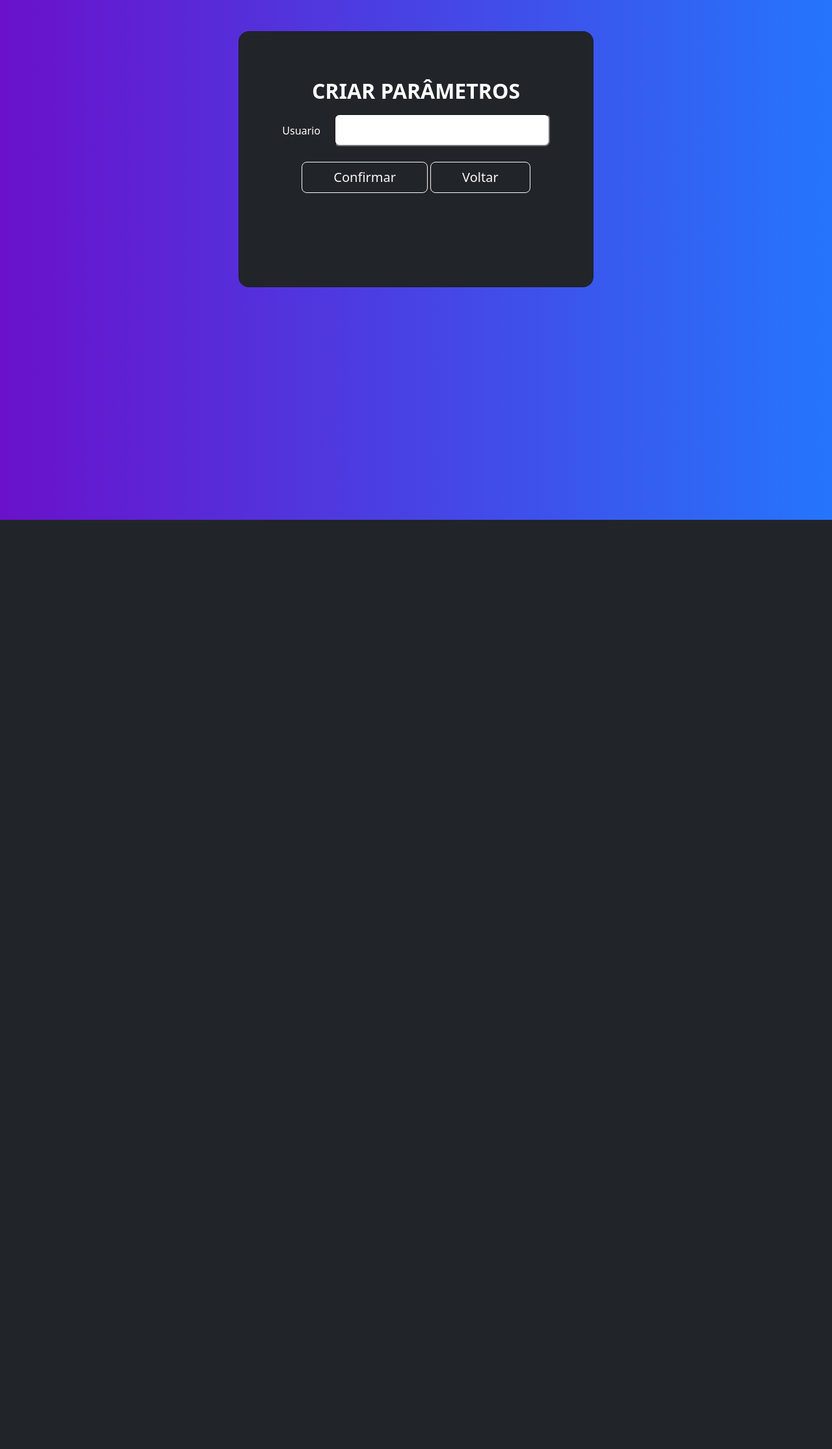
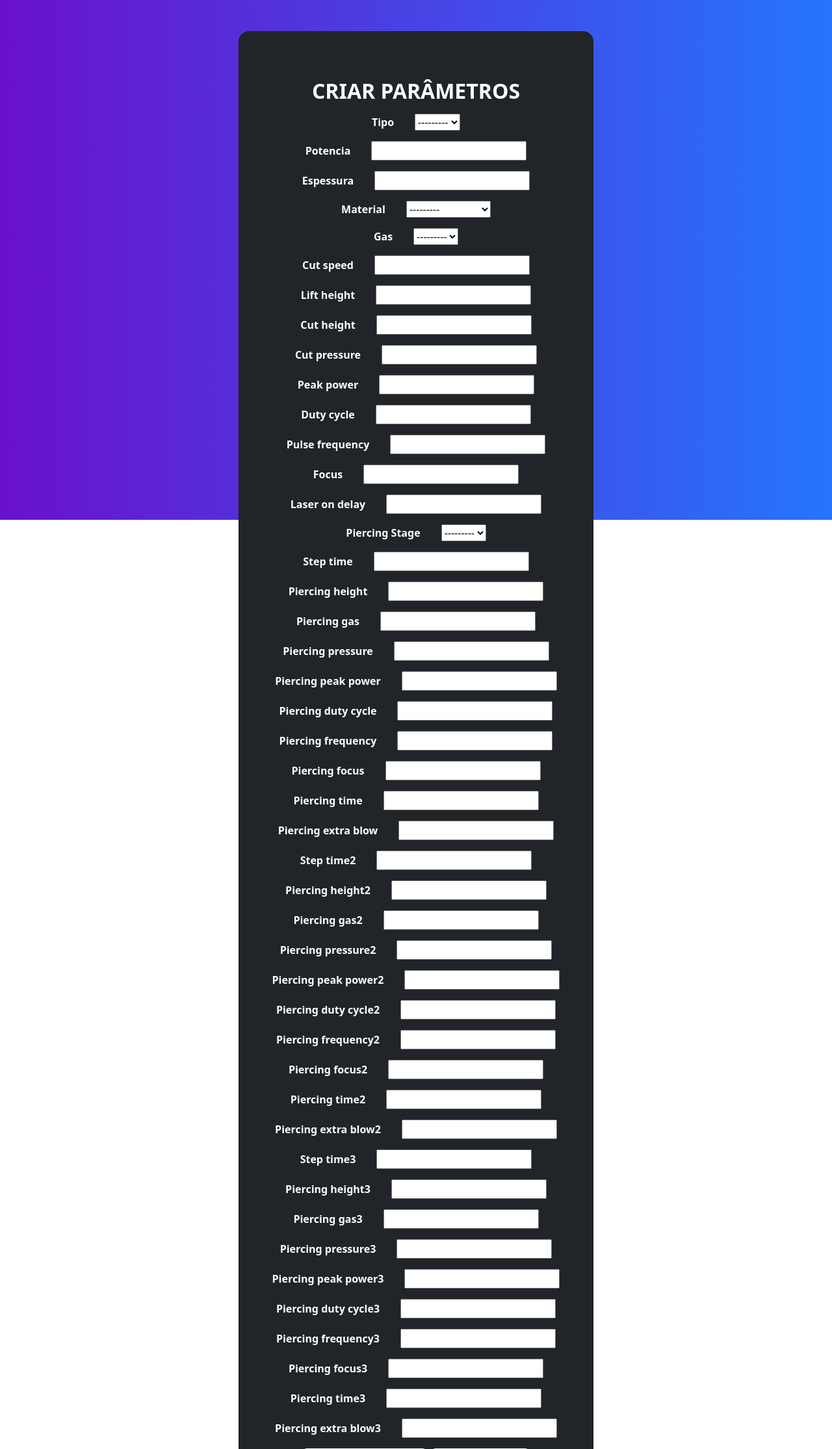
Before and after one commit to DiegoEvangelista15/LaserParameter, a Django app: page /criar_param/ in a window 1280 px wide. Shown: the part 85-2315 px from the top of the page at 65% size. Before the commit the page ends 885 px from the top, so only its background shows below. Run offline with Django 4.2, Linux system fonts and the light colour scheme.

Commit message:
list param e param create done

```diff
--- /dev/null
+++ b/main/forms.py
@@ -0,0 +1,8 @@
+from django import forms
+from .models import Parameter
+
+class ParameterForm(forms.ModelForm):
+
+    class Meta:
+        model = Parameter
+        exclude = ['']
--- a/main/templates/acessar_para.html
+++ b/main/templates/acessar_para.html
@@ -32,8 +32,8 @@
                     <label class="form-label" for="typePasswordX">Focus: {{ para.focus }}</label><p>
                     <label class="form-label" for="typePasswordX">Laser on Delay: {{ para.laser_on_delay }}</label><p>
                 </div>
-                pierce_stage
-                <h2>{{ para.pierce_stage }} </h2>
+                Pierce
+                <h4>{{ para.pierce_stage }} </h4>
 
                 {% if para.pierce_stage == '1'  %}
 
--- a/main/templates/criar_param.html
+++ b/main/templates/criar_param.html
@@ -1,5 +1,4 @@
-{% extends 'base.html' %}
-{% load static %}
+{% extends 'base.html' %} {% load static %}
 {% block title %}Create Parameter{% endblock title %}
 {% block content %}
 
@@ -7,31 +6,34 @@
   <div class="container py-5 h-100">
     <div class="row d-flex justify-content-center align-items-center h-00">
       <div class="col-12 col-md-8 col-lg-6 col-xl-15">
-          <div class="card bg-dark text-white" style="border-radius: 1rem;">
+        <div class="card bg-dark text-white" style="border-radius: 1rem">
           <div class="card-body p-5 text-center">
-
             <div class="mb-md-5 mt-md-4 pb-5">
-
-                <h2 class="fw-bold mb-2 text-uppercase"> Criar Parâmetros</h2>
-                  <p> </p>
-                  <p> </p>
-
-
-                <form action="#" method="post">
-                    {% csrf_token %}
-
-                <div class="form-outline form-white mb-4">
-                    <label class="form-label" for="typePasswordX">Usuario</label>&nbsp;&nbsp;&nbsp;&nbsp;
-                    <input type="text" name="username" class="form-control-lg">
+              <h2 class="fw-bold mb-2 text-uppercase">Criar Parâmetros</h2>
+              <p></p>
+              <p></p>
+              <form action="{% url 'criar_param' %}" method="post">
+                {% csrf_token %} {% for field in form %}
+                <div class="col-12 col-lg-12">
+                  <label for="{{ field.id_for_label }}">
+                    <b>{{ field.label }}</b>&emsp;&emsp;{{ field }}
+                  </label>
+                  <br />
+                  <p></p>
                 </div>
 
-                <button class="btn btn-outline-light btn-lg px-5" type="submit">Confirmar</button>
-                <a class="btn btn-outline-light btn-lg px-5" href="{% url 'main_page' %}">Voltar</a>
+                {% endfor %}
+                <button class="btn btn-outline-light btn-lg px-5" type="submit">
+                  Confirmar
+                </button>
+                <a
+                  class="btn btn-outline-light btn-lg px-5"
+                  href="{% url 'main_page' %}"
+                  >Voltar</a
+                >
+              </form>
             </div>
-              <div>
-
-              </div>
-
+            <div></div>
           </div>
         </div>
       </div>
@@ -39,4 +41,4 @@
   </div>
 </section>
 
-{% endblock  %}
+{% endblock %}
--- a/main/views.py
+++ b/main/views.py
@@ -2,8 +2,7 @@ from django.shortcuts import render, redirect, get_object_or_404, get_list_or_40
 from django.contrib import auth, messages
 from django.contrib.auth.models import User
 from main.models import Parameter
-
-
+from .forms import ParameterForm
 
 def index(request):
     return render(request, 'index.html')
@@ -48,9 +47,114 @@ def criar_usuario(request):
 def main_page(request):
     return render(request, 'pagina_principal.html')
 
-#TODO criar o criar parâmetro usar o FORM do Django
 def criar_param(request):
-    return render(request, 'criar_param.html')
+    form = ParameterForm(request.POST)
+    if form.is_valid():
+        # parâmetros base
+        tipo = request.POST['tipo']
+        potencia = request.POST['potencia']
+        espessura = request.POST['espessura']
+        material = request.POST['material']
+        gas = request.POST['gas']
+        cut_speed = form.cleaned_data['cut_speed']
+        lift_height = form.cleaned_data['lift_height']
+        cut_height = form.cleaned_data['cut_height']
+        cut_pressure = form.cleaned_data['cut_pressure']
+        peak_power = form.cleaned_data['peak_power']
+        duty_cycle = form.cleaned_data['duty_cycle']
+        pulse_frequency = form.cleaned_data['pulse_frequency']
+        focus = form.cleaned_data['focus']
+        laser_on_delay = form.cleaned_data['laser_on_delay']
+        pierce_stage = request.POST['pierce_stage']
+        # piercing 1
+        step_time = form.cleaned_data['step_time']
+        piercing_height = form.cleaned_data['piercing_height']
+        piercing_gas = form.cleaned_data['piercing_gas']
+        piercing_pressure = form.cleaned_data['piercing_pressure']
+        piercing_peak_power = form.cleaned_data['piercing_peak_power']
+        piercing_duty_cycle = form.cleaned_data['piercing_duty_cycle']
+        piercing_frequency = form.cleaned_data['piercing_frequency']
+        piercing_focus = form.cleaned_data['piercing_focus']
+        piercing_time = form.cleaned_data['piercing_time']
+        piercing_extra_blow = form.cleaned_data['piercing_extra_blow']
+        # piercing 1
+        step_time2 = form.cleaned_data['step_time2']
+        piercing_height2 = form.cleaned_data['piercing_height2']
+        piercing_gas2 = form.cleaned_data['piercing_gas2']
+        piercing_pressure2 = form.cleaned_data['piercing_pressure2']
+        piercing_peak_power2 = form.cleaned_data['piercing_peak_power2']
+        piercing_duty_cycle2 = form.cleaned_data['piercing_duty_cycle2']
+        piercing_frequency2 = form.cleaned_data['piercing_frequency2']
+        piercing_focus2 = form.cleaned_data['piercing_focus2']
+        piercing_time2 = form.cleaned_data['piercing_time2']
+        piercing_extra_blow2 = form.cleaned_data['piercing_extra_blow2']
+        # piercing 3
+        step_time3 = form.cleaned_data['step_time3']
+        piercing_height3 = form.cleaned_data['piercing_height3']
+        piercing_gas3 = form.cleaned_data['piercing_gas3']
+        piercing_pressure3 = form.cleaned_data['piercing_pressure3']
+        piercing_peak_power3 = form.cleaned_data['piercing_peak_power3']
+        piercing_duty_cycle3 = form.cleaned_data['piercing_duty_cycle3']
+        piercing_frequency3 = form.cleaned_data['piercing_frequency3']
+        piercing_focus3 = form.cleaned_data['piercing_focus3']
+        piercing_time3 = form.cleaned_data['piercing_time3']
+        piercing_extra_blow3 = form.cleaned_data['piercing_extra_blow3']
+
+        cria_para = Parameter.objects.create(
+            tipo = tipo,
+            potencia = potencia,
+            espessura = espessura,
+            material = material,
+            gas = gas,
+            cut_speed = cut_speed,
+            lift_height = lift_height,
+            cut_height = cut_height,
+            cut_pressure = cut_pressure,
+            peak_power = peak_power,
+            duty_cycle = duty_cycle,
+            pulse_frequency = pulse_frequency,
+            focus = focus,
+            laser_on_delay = laser_on_delay,
+            pierce_stage = pierce_stage,
+            #p1
+            step_time = step_time,
+            piercing_height = piercing_height,
+            piercing_gas = piercing_gas,
+            piercing_pressure = piercing_pressure,
+            piercing_peak_power = piercing_peak_power,
+            piercing_duty_cycle = piercing_duty_cycle,
+            piercing_frequency = piercing_frequency,
+            piercing_focus = piercing_focus,
+            piercing_time = piercing_time,
+            piercing_extra_blow = piercing_extra_blow,
+            #p2
+            step_time2 = step_time2,
+            piercing_height2 = piercing_height2,
+            piercing_gas2 = piercing_gas2,
+            piercing_pressure2 = piercing_pressure2,
+            piercing_peak_power2 = piercing_peak_power2,
+            piercing_duty_cycle2 = piercing_duty_cycle2,
+            piercing_frequency2 = piercing_frequency2,
+            piercing_focus2 = piercing_focus2,
+            piercing_time2 = piercing_time2,
+            piercing_extra_blow2 = piercing_extra_blow2,
+            #p3
+            step_time3 = step_time3,
+            piercing_height3 = piercing_height3,
+            piercing_gas3 = piercing_gas3,
+            piercing_pressure3 = piercing_pressure,
+            piercing_peak_power3 = piercing_peak_power3,
+            piercing_duty_cycle3 = piercing_duty_cycle3,
+            piercing_frequency3 = piercing_frequency3,
+            piercing_focus3 = piercing_focus3,
+            piercing_time3 = piercing_time3,
+            piercing_extra_blow3 = piercing_extra_blow3,
+
+        )
+        cria_para.save()
+        return redirect('listar_param')
+
+    return render(request, 'criar_param.html', {'form': form})
 
 
 def listar_param(request):
@@ -62,3 +166,5 @@ def acessar_para(request, para_id):
     para = get_object_or_404(Parameter, pk=para_id)
     para_acessar = {'para': para}
     return render(request, 'acessar_para.html', para_acessar)
+
+#TODO fazer editar e deletar param
```
Lines whose indentation alone changed are shown as unchanged.
